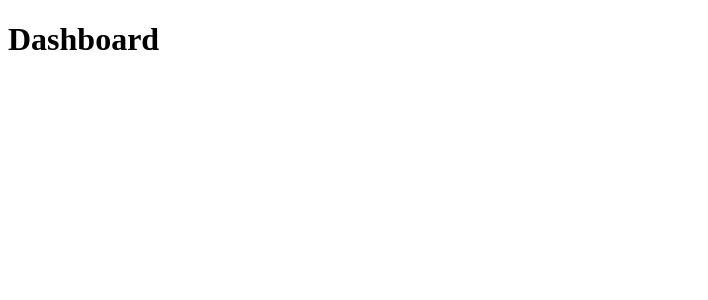
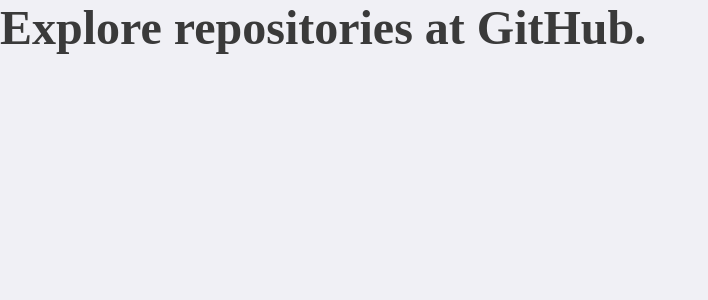
Before and after one commit to stevescruz/explore_github, a React (Create React App) app: page / in a window 1280 px wide. Shown: the top 300 px of the page, without its empty margins (0-708 px from the left). Built offline with nearby package versions, Linux system fonts and the light colour scheme.

Commit message:
Styled Components & Global Style
-Styled Component for Dashboard component's index.tsx CREATED
-Global Styles CREATED

```diff
--- a/package.json
+++ b/package.json
@@ -14,6 +14,7 @@
     "react-dom": "^16.13.1",
     "react-router-dom": "^5.2.0",
     "react-scripts": "3.4.1",
+    "styled-components": "^5.1.1",
     "typescript": "~3.7.2"
   },
   "scripts": {
@@ -36,6 +37,7 @@
   },
   "devDependencies": {
     "@types/react-router-dom": "^5.1.5",
+    "@types/styled-components": "^5.1.0",
     "@typescript-eslint/eslint-plugin": "^3.1.0",
     "@typescript-eslint/parser": "^3.1.0",
     "eslint": "^6.8.0",
--- a/src/App.tsx
+++ b/src/App.tsx
@@ -1,12 +1,17 @@
 import React from 'react';
+
 import { BrowserRouter } from 'react-router-dom';
+import GlobalStyle from './styles/global';
 
 import Routes from './routes';
 
 const App = () => (
-	<BrowserRouter>
-		<Routes />
-	</BrowserRouter>
+	<>
+		<BrowserRouter>
+			<Routes />
+		</BrowserRouter>
+		<GlobalStyle />
+	</>
 );
 
 export default App;
--- a/src/pages/Dashboard/index.tsx
+++ b/src/pages/Dashboard/index.tsx
@@ -1,7 +1,9 @@
 import React from 'react';
 
+import { Title } from './styles';
+
 const Dashboard: React.FC = () => {
-	return <h1>Dashboard</h1>;
+	return <Title>Explore repositories at GitHub.</Title>;
 };
 
 export default Dashboard;
--- /dev/null
+++ b/src/pages/Dashboard/styles.ts
@@ -0,0 +1,6 @@
+import styled from 'styled-components';
+
+export const Title = styled.h1`
+	font-size: 48px;
+	color: #3a3a3a;
+`;
--- /dev/null
+++ b/src/styles/global.ts
@@ -0,0 +1,14 @@
+import { createGlobalStyle } from 'styled-components';
+
+export default createGlobalStyle`
+	* {
+		margin: 0;
+		padding: 0;
+		outline: 0;
+		box-sizing: border-box;
+	}
+
+	body {
+		background: #F0F0F5;
+	}
+`;
```
Also changed, not shown: 1 other file (tests, documents, lock files or other folders).
